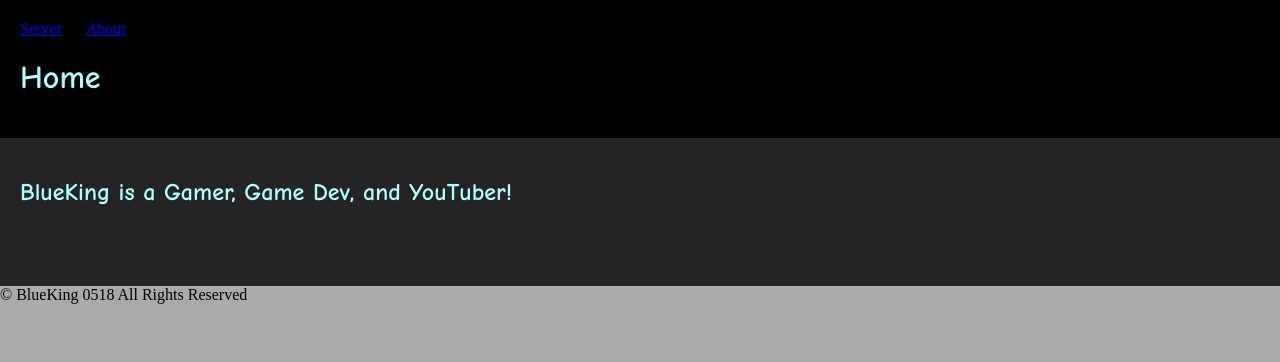
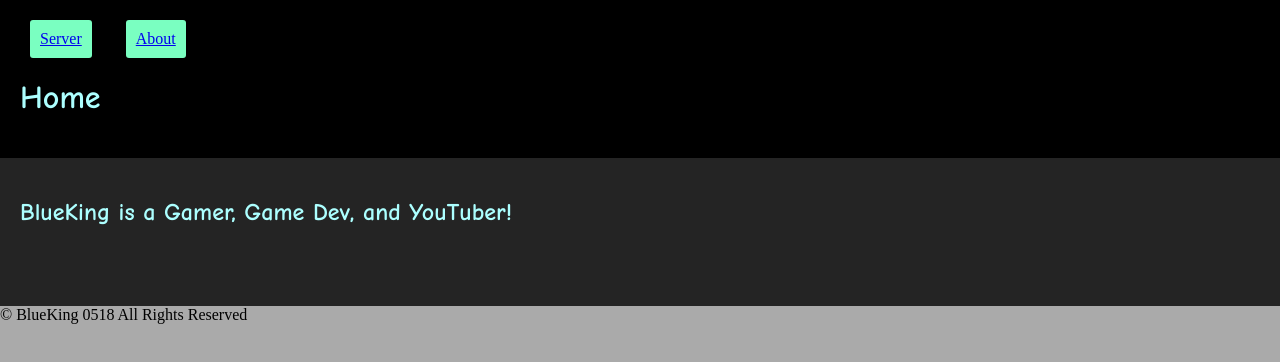
Before and after one commit to BlueKing0001/BlueKings-Website, a plain HTML site: page index.html in a window 1280 px wide. Drawn offline with Linux system fonts and the light colour scheme.

Commit message:
Add files via upload

```diff
--- a/style.css
+++ b/style.css
@@ -24,6 +24,10 @@ ul {
 li {
     display: inline-block;
     margin: 0 20px 0 0;
+    background-color: rgb(122, 255, 193);
+    border-radius: 3px;
+    padding: 10px;
+    margin-left: 10px;
 }
 section {
     background-color: rgb(36, 36, 36);
```
